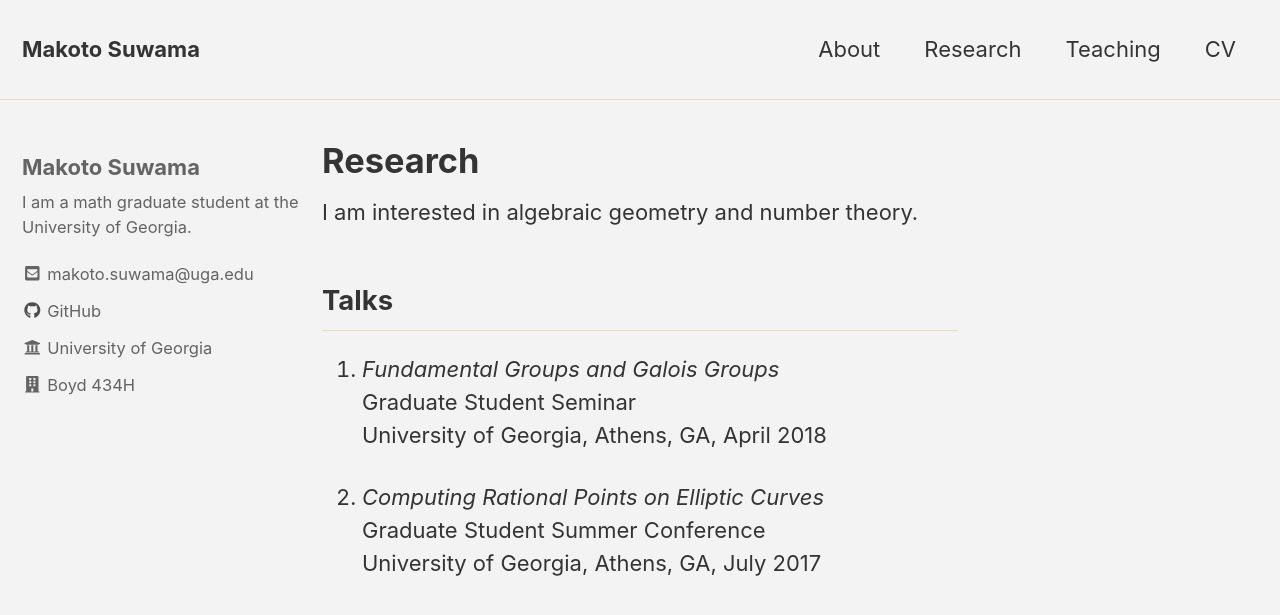
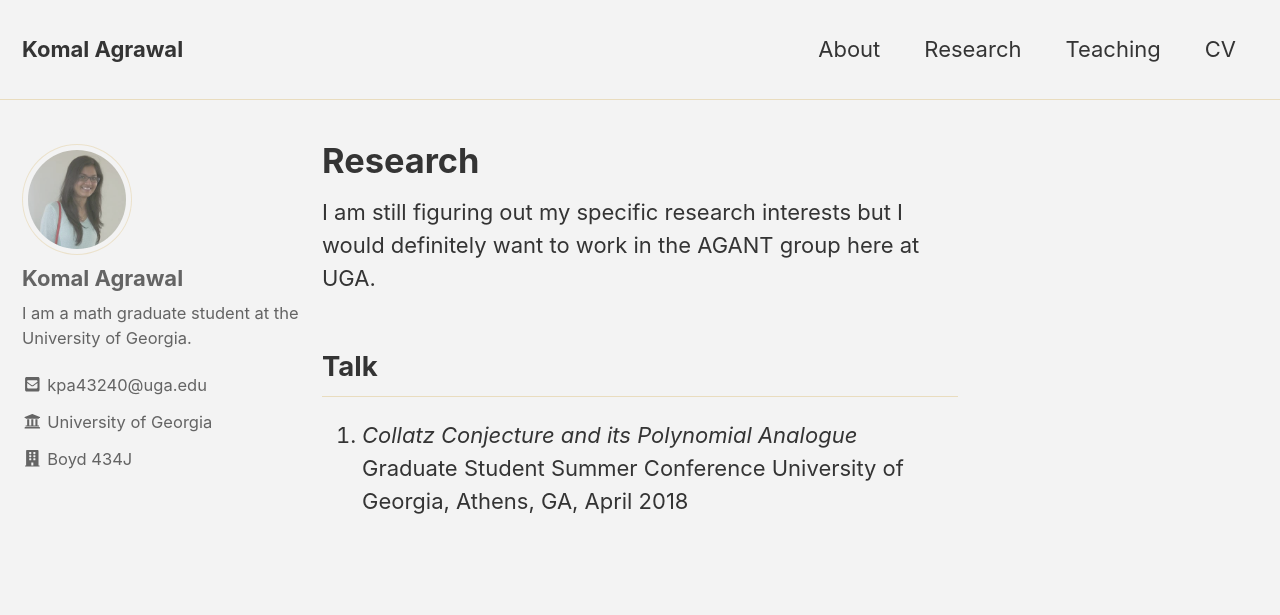
Before and after one commit to komala033/komala033.github.io, a Jekyll site: the page built from research.md, in a window 1280 px wide and 900 px high. Shown: the top 615 px of the window. Built offline with Jekyll 4.4.1, drawn with Linux system fonts in a browser that asks for light colours; nearby versions of some CDN libraries; some of the changed text lies outside the part shown.

Commit message:
Updated files

```diff
--- a/_config.yml
+++ b/_config.yml
@@ -16,13 +16,12 @@ minimal_mistakes_skin    : "dirt" #"default".  "air", "aqua", "contrast", "dark"
 
 # Site Settings
 locale                   : "en-AU"
-title                    : "Makoto Suwama"
+title                    : "Komal Agrawal"
 title_separator          : "&bull;"
-name                     : "Makoto Suwama"
-description              : "Website of math graduate student Makoto Suwama."
+name                     : "Komal Agrawal"
+description              : "Website of math graduate student Komal Agrawal."
 url                      : "https://msuwama.github.io" # the base hostname & protocol for your site e.g. "https://mmistakes.github.io"
 baseurl                  : # the subpath of your site, e.g. "/blog"
-repository               : "msuwama/msuwama.github.io" # GitHub username/repo-name e.g. "mmistakes/minimal-mistakes"
 teaser                   : # path of fallback teaser image, e.g. "/assets/images/500x300.png"
 # breadcrumbs            : false # true, false (default)
 words_per_minute         : 200
@@ -100,11 +99,11 @@ analytics:
 
 # Site Author
 author:
-  name             : "Makoto Suwama"
-  avatar           : # path of avatar image, e.g. "/assets/images/bio-photo.jpg"
+  name             : "Komal Agrawal"
+  avatar           : "/assets/images/KomalPhoto.jpg"
   bio              : "I am a math graduate student at the University of Georgia."
   location         :
-  email            : "makoto.suwama@uga.edu"
+  email            : "kpa43240@uga.edu"
   uri              :
   home             : # null (default), "absolute or relative url to link to author home"
   bitbucket        :
@@ -113,7 +112,7 @@ author:
   flickr           :
   facebook         :
   foursquare       :
-  github           : "msuwama"
+  github           :
   gitlab           :
   google_plus      :
   keybase          :
@@ -132,7 +131,7 @@ author:
   youtube          : # "https://youtube.com/c/MichaelRoseDesign"
   affiliation      : "University of Georgia"
   affiliationurl   : "http://www.math.uga.edu/"
-  worklocation     : "Boyd 434H"
+  worklocation     : "Boyd 434J"
   workmap          : "https://goo.gl/pioTxT"
 
 # Reading Files
--- a/research.md
+++ b/research.md
@@ -2,13 +2,10 @@
 layout: single
 title: Research
 ---
-I am interested in algebraic geometry and number theory.
+I am still figuring out my specific research interests but I would definitely want to work in the AGANT group here at UGA.
 
-## Talks
-1. *Fundamental Groups and Galois Groups*
-    Graduate Student Seminar
+
+## Talk
+1. *Collatz Conjecture and its Polynomial Analogue*
+    Graduate Student Summer Conference
 	University of Georgia, Athens, GA, April 2018
-
-2. *Computing Rational Points on Elliptic Curves*
-	Graduate Student Summer Conference
-	University of Georgia, Athens, GA, July 2017
```
Also changed, not shown: cv.md (+2 -3 lines), index.md (+4 -1 lines), teaching.md (+1 -11 lines), assets/images/KomalPhoto.jpg (added).
